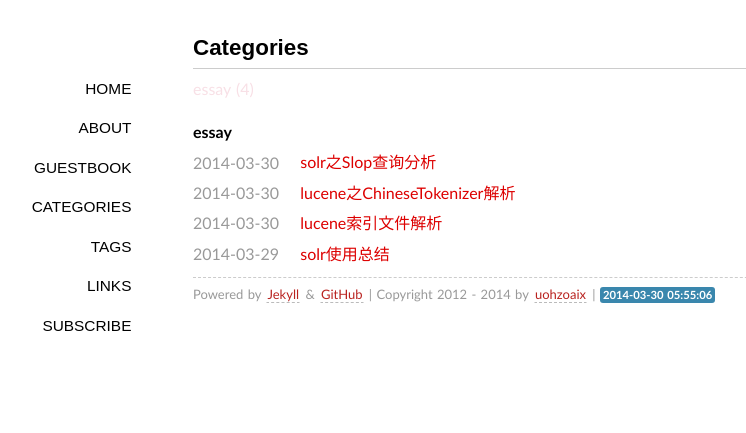
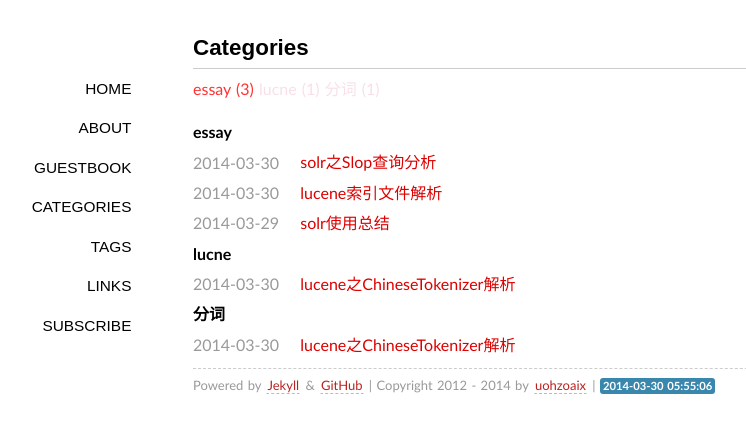
Before and after one commit to uohzoaix/studies, a Jekyll site: the page built from categories/index.md, in a window 1280 px wide. Shown: the top 433 px of the page, without its empty margins (147-893 px from the left). Built offline with Jekyll 4.4.1, drawn with Linux system fonts in a browser that asks for light colours; some web fonts are replaced; Markdown is read by kramdown in place of the engine named in the settings; comment, search, counter and statistics services are not loaded.

Commit message:
add twos

```diff
--- a/_posts/2014-03-30-luceneChineseTokenizer.md
+++ b/_posts/2014-03-30-luceneChineseTokenizer.md
@@ -2,14 +2,16 @@
 layout: post
 title: "lucene之ChineseTokenizer解析"
 description: "lucene自带的中文分词ChineseTokenizer代码分析"
-category: essay
+category:
+- lucne
+- 分词
 tags: []
 ---
 
 
 
 三个最主要的方法：</br></br>
-{% highlight lucene %}
+{% highlight objc %}
 private final void push(char c) {</br>
         //length==0表明当前分词操作只读取了一个字符，start指示该字符在input中的位置，由于分词时offset++了，这时需要-1才是正确的start值</br>
        7. if (length == 0) start = offset-1;            // start of token</br>
```
